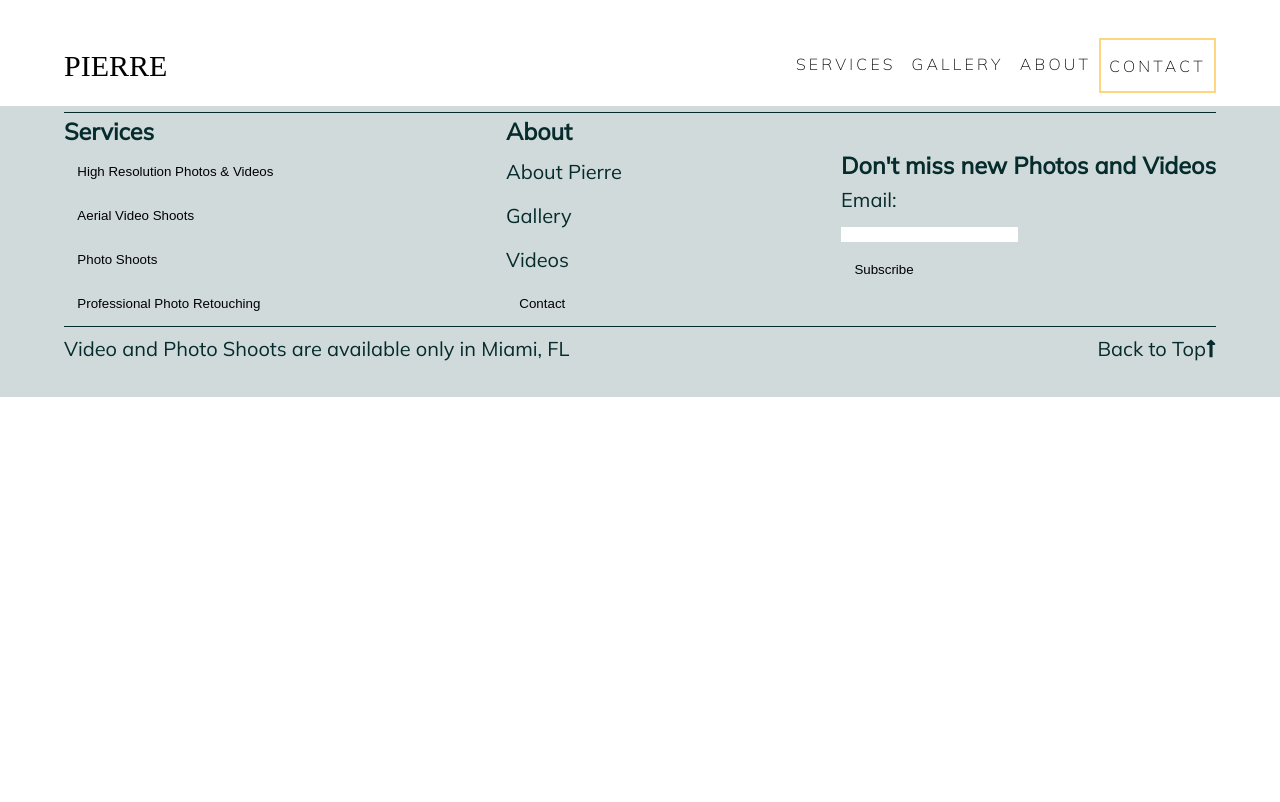
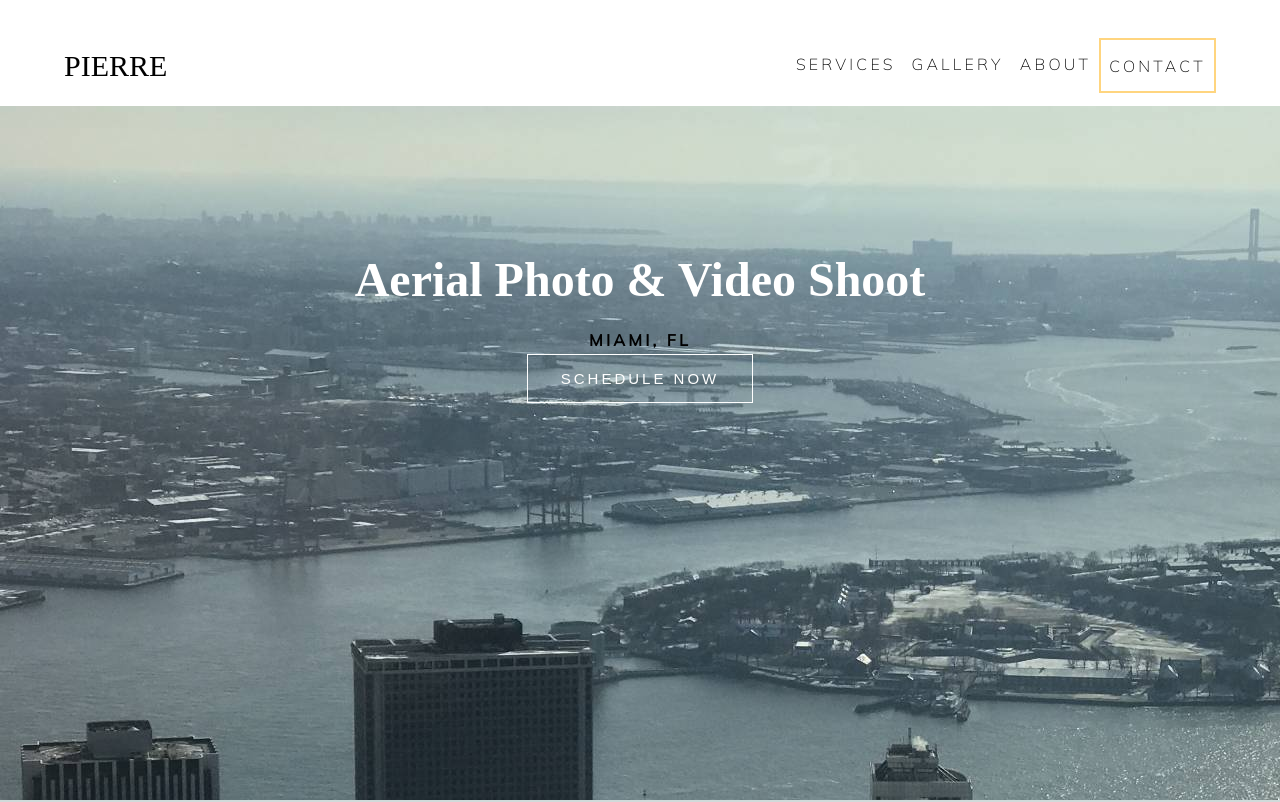
Before and after one commit to kristinadurant/react-aerial-photography, a React (Create React App) app: page /aerial-photo-video-shoot in a window 1280 px wide. Shown: the top 802 px of the page. Built offline with nearby package versions, Linux system fonts and the light colour scheme; no server answers; the database is empty; a web font is replaced by a local one.

Commit message:
photoshoot page

```diff
--- a/src/App.js
+++ b/src/App.js
@@ -4,7 +4,7 @@ import './style/css/style.css';
 import './style/css/responsive.css';
 import ScrollToTop from './ScrollToTop';
 import { Header, Footer } from './components';
-import { Home, Gallery, About } from './pages';
+import { Home, Gallery, About, Photoshoot } from './pages';
 import { AppContextProvider } from './context/AppContext';
 
 function App() {
@@ -21,6 +21,7 @@ function App() {
             <Route exact path='/' component={Home} />
             <Route exact path='/gallery' component={Gallery} />
             <Route exact path='/about-pierre-photographer' component={About} />
+            <Route exact path='/aerial-photo-video-shoot' component={Photoshoot} />
         </Switch>
       </AppContextProvider>
       <Footer />
--- a/src/components/Banner.jsx
+++ b/src/components/Banner.jsx
@@ -5,10 +5,10 @@ const Banner = ({ title, image, children }) => {
 
     return (
         <section
-            className='banner full-screen'
+            className='banner full-screen background-image'
             style={{ backgroundImage: `url(${image.default}`}}
         >
-            <div className='overlay flex-center'>
+            <div className='overlay'>
                 <div className='inner '>
                     <h1>{title}</h1>
                     {children}
--- a/src/components/services/Services.jsx
+++ b/src/components/services/Services.jsx
@@ -15,7 +15,7 @@ const Services = () => {
                 </div>
                 <div>
                     <ServicesList />
-                    <HashLink smooth to='#contact' className='link'>Let’s work together.</HashLink>
+                    <p className='note'>* Video and Photo Shoots are available only in Miami, FL.</p>
                 </div>
             </div>
         </section>
--- a/src/components/services/ServicesList.jsx
+++ b/src/components/services/ServicesList.jsx
@@ -12,11 +12,11 @@ const ServicesList = () => {
                 </li>
                 <li>
                     <i className="fas fa-check"></i>
-                    <Link to=''>Schedule an Aerial Video Shoot</Link>
+                    <Link to='/aerial-photo-video-shoot'>Schedule an Aerial Video Shoot</Link>
                 </li>
                 <li>
                     <i className="fas fa-check"></i>
-                    <Link to=''>Shedule a Photo Shoot</Link>
+                    <Link to='/aerial-photo-video-shoot'>Shedule a Photo Shoot</Link>
                 </li>
                 <li>
                     <i className="fas fa-check"></i>
--- /dev/null
+++ b/src/pages/Photoshoot.jsx
@@ -0,0 +1,16 @@
+import React from 'react';
+import { Banner } from '../components';
+const image = require('../assets/images/IMG_1531.jpg');
+
+const Photoshoot = () => {
+    return (
+        <main>
+            <Banner title='Aerial Photo & Video Shoot' image={image}>
+                <p className='font2' style={{ fontWeight: 'bold'}}>Miami, FL</p>
+                <button className='button'>Schedule Now</button>
+            </Banner>
+        </main>
+    )
+}
+
+export default Photoshoot;
--- a/src/pages/index.js
+++ b/src/pages/index.js
@@ -1,3 +1,4 @@
 export { default as Home } from './Home';
 export { default as Gallery } from './Gallery';
 export { default as About } from './About';
+export { default as Photoshoot } from './Photoshoot';
--- a/src/style/css/style.css
+++ b/src/style/css/style.css
@@ -54,7 +54,6 @@ button {
   cursor: pointer;
   background-color: transparent;
   border: none;
-  line-height: 3.2;
   padding: 0 1em;
   min-height: 44px;
   min-width: 44px;
@@ -68,6 +67,16 @@ textarea:focus,
 textarea:active {
   outline: none;
   border: none;
+}
+.button {
+  font-weight: 200;
+  text-transform: uppercase;
+  letter-spacing: 0.2em;
+  font-size: 0.8em;
+  font-size: 0.75em;
+  color: #fff;
+  border: 1px solid #fff;
+  padding: 1em 2.2em;
 }
 li {
   list-style: none;
@@ -230,7 +239,8 @@ footer form label {
 #home-page .banner h1 {
   border-bottom: 2px solid white;
 }
-.banner .flex-center .inner {
+.banner.background-image .inner {
+  margin-top: 20%;
   display: flex;
   flex-direction: column;
   align-items: center;
@@ -268,7 +278,7 @@ footer form label {
   line-height: 1.3;
   font-size: 1.25em;
 }
-.link {
+#services .note {
   color: #ffab00;
   font-size: 0.8em;
 }
--- a/src/style/less/style.less
+++ b/src/style/less/style.less
@@ -61,7 +61,6 @@ button {
   cursor: pointer;
   background-color: transparent;
   border: none;
-  line-height: 3.2;
   padding: 0 1em;
   min-height: 44px;
   min-width: 44px;
@@ -75,6 +74,13 @@ textarea:focus,
 textarea:active {
   outline: none;
   border: none;
+}
+.button {
+  .font2;
+  font-size: 0.75em;
+  color: #fff;
+  border: 1px solid #fff;
+  padding: 1em 2.2em;
 }
 li {
   list-style: none;
@@ -227,7 +233,8 @@ footer form label {
 #home-page .banner h1 {
   border-bottom: 2px solid white;
 }
-.banner .flex-center .inner {
+.banner.background-image .inner {
+  margin-top: 20%;
   display: flex;
   flex-direction: column;
   align-items: center;
@@ -259,7 +266,7 @@ footer form label {
   line-height: 1.3;
   font-size: 1.25em;
 }
-.link {
+#services .note {
   color: @color-accent-dark;
   font-size: 0.8em;
 }
```
